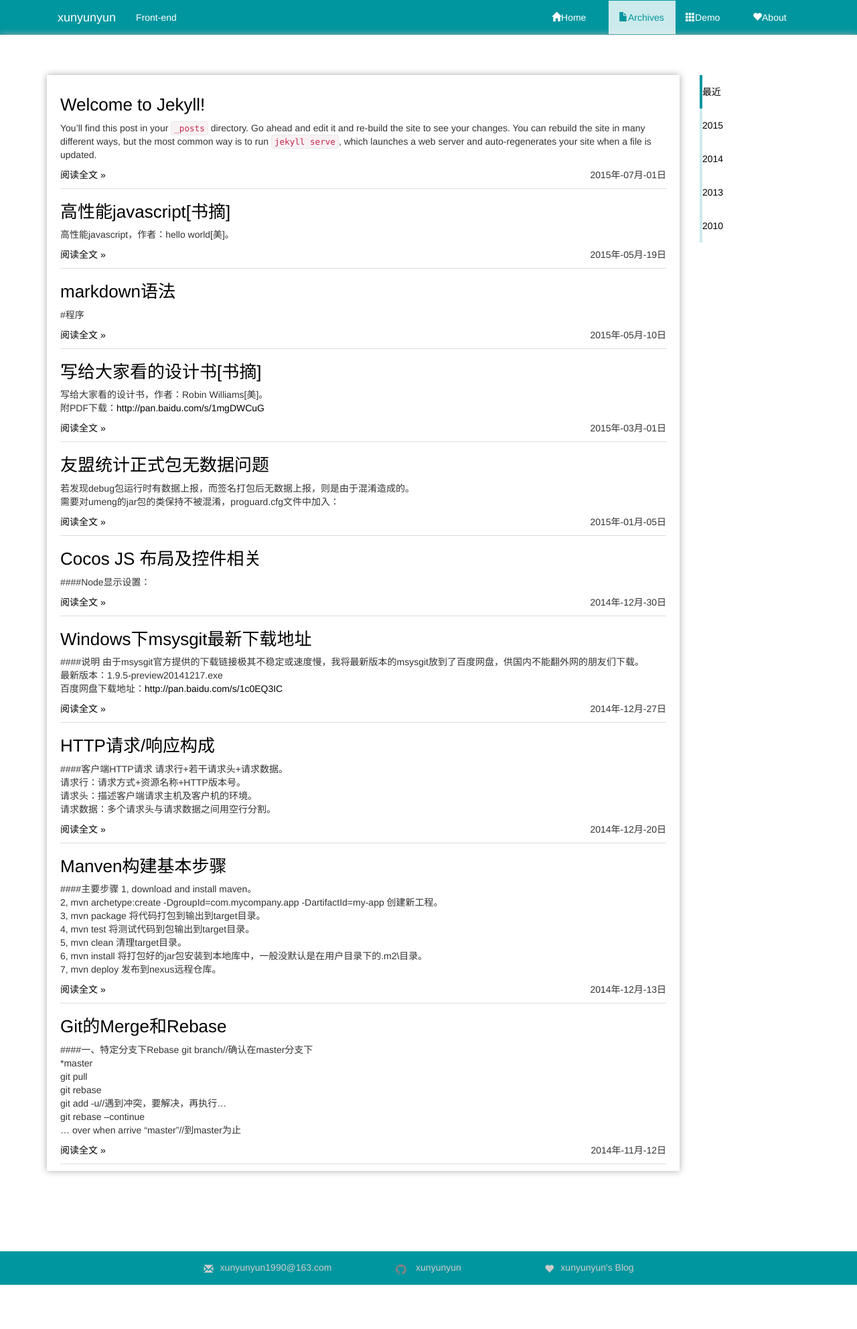
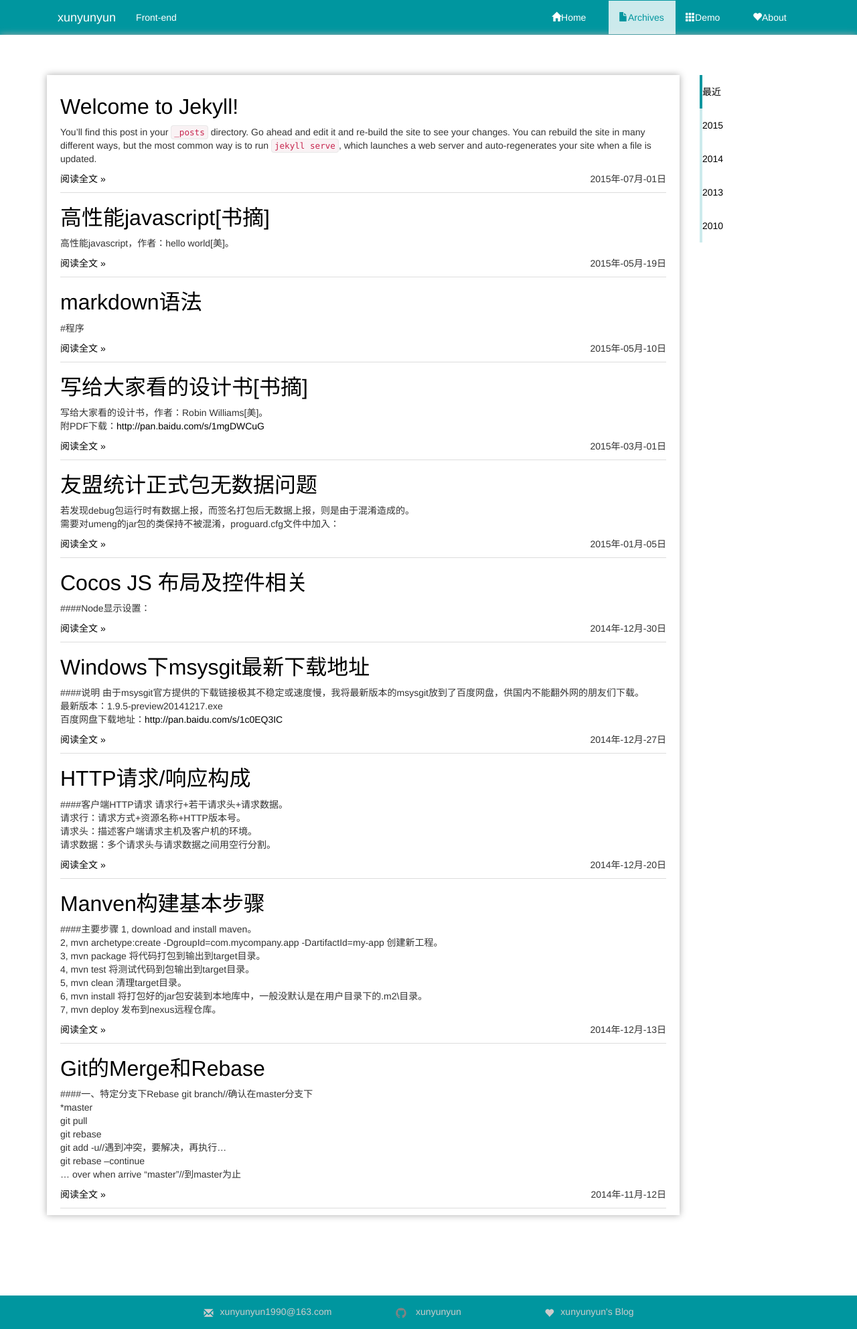
Before and after one commit to xunyunyun/xunyunyun.github.io, a Jekyll site: the page built from pages/2archives.html, in a window 1280 px wide. Shown: the whole page at 67% size. Built offline with Jekyll 4.4.1, drawn with Linux system fonts in a browser that asks for light colours; nearby versions of some CDN libraries; comment, search, counter and statistics services are not loaded; before the commit the page ends 1918 px from its top, so only the background shows below that.

Commit message:
add timeline h2

```diff
--- a/pages/2archives.html
+++ b/pages/2archives.html
@@ -11,7 +11,7 @@
         <ul class="list-unstyled">
           {% for post in site.posts limit:10 %}
             <li>
-                <h3><a href="{{ post.url }}">{{ post.title }}</a></h3>
+                <h2><a href="{{ post.url }}">{{ post.title }}</a></h2>
                 <p>{{ post.excerpt }}</p>
                 <p class="clearfix"><a href="{{ post.url }}"><span class="fl">阅读全文 &raquo; </span></a><span class="fr">{{ post.date | date: "%Y年-%m月-%d日" }}</span></p>
             </li>
@@ -23,7 +23,7 @@
         <ul class="dateline list-unstyled">
         {% for post in site.posts  %}
           <li class="{{ post.date | date: '%Y' }}-{{ post.date | date: '%m' }}">
-              <h3><a href="{{ post.url }}">{{ post.title }}</a></h3>
+              <h2><a href="{{ post.url }}">{{ post.title }}</a></h2>
               <p>{{ post.excerpt }}</p>
               <p class="clearfix"><a href="{{ post.url }}"><span class="fl">阅读全文 &raquo; </span></a><span class="fr">{{ post.date | date: "%Y年-%m月-%d日" }}</span></p>
           </li>
```
